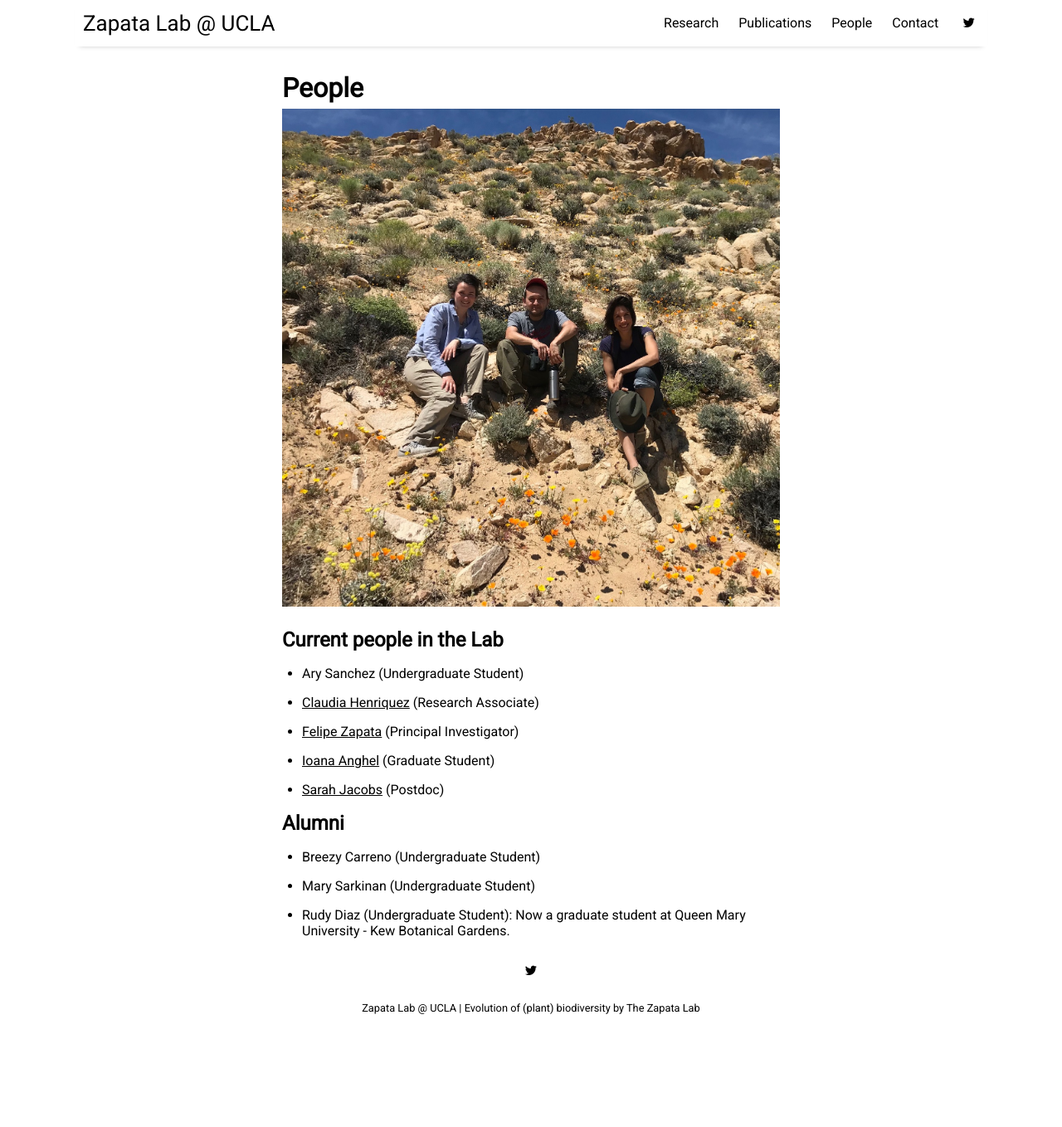
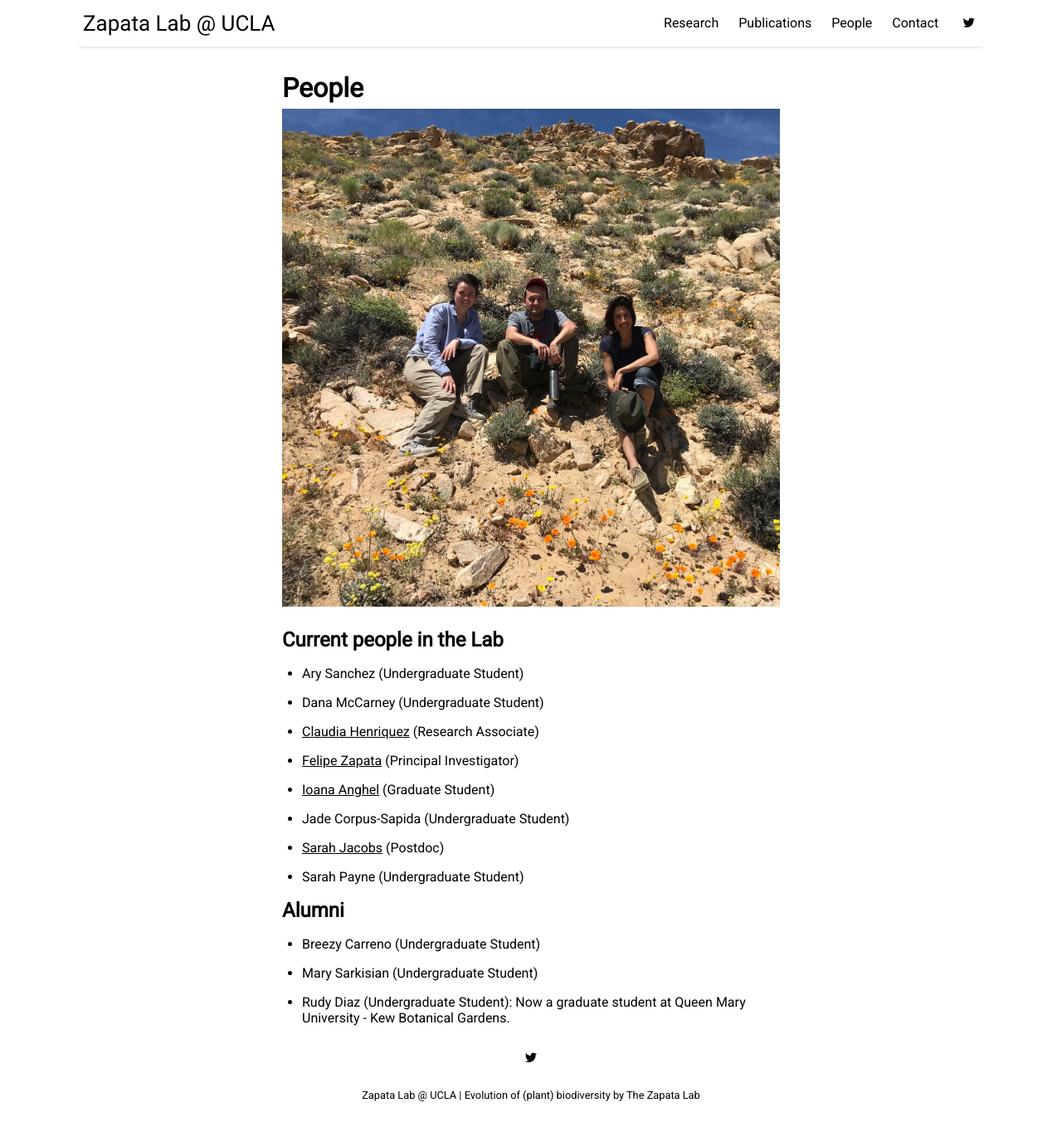
Before and after one commit to zapataf/zapataf.github.io, a Jekyll site: the page built from _posts/2018-01-02-people.md, in a window 1280 px wide and 1358 px high. Shown: the whole window at 83% size. Built offline with Jekyll 4.4.1, drawn with Linux system fonts in a browser that asks for light colours; nearby versions of some CDN libraries; comment, search, counter and statistics services are not loaded.

Commit message:
Adds new students

```diff
--- a/_posts/2018-01-02-people.md
+++ b/_posts/2018-01-02-people.md
@@ -10,13 +10,16 @@ image: people.jpg
 ## Current people in the Lab
 
 * Ary Sanchez (Undergraduate Student)
+* Dana McCarney (Undergraduate Student)
 * [Claudia Henriquez](http://zapatalab.org/people/claudia.html) (Research Associate)
 * [Felipe Zapata](http://zapatalab.org/people/felipe.html) (Principal Investigator)
 * [Ioana Anghel](http://zapatalab.org/people/ioana.html) (Graduate Student)
+* Jade Corpus-Sapida (Undergraduate Student)
 * [Sarah Jacobs](https://www.sarahjjacobs.com) (Postdoc)
+* Sarah Payne (Undergraduate Student)
 
 ## Alumni
 
 * Breezy Carreno (Undergraduate Student)
-* Mary Sarkinan (Undergraduate Student)
+* Mary Sarkisian (Undergraduate Student)
 * Rudy Diaz (Undergraduate Student): Now a graduate student at Queen Mary University - Kew Botanical Gardens.
```
